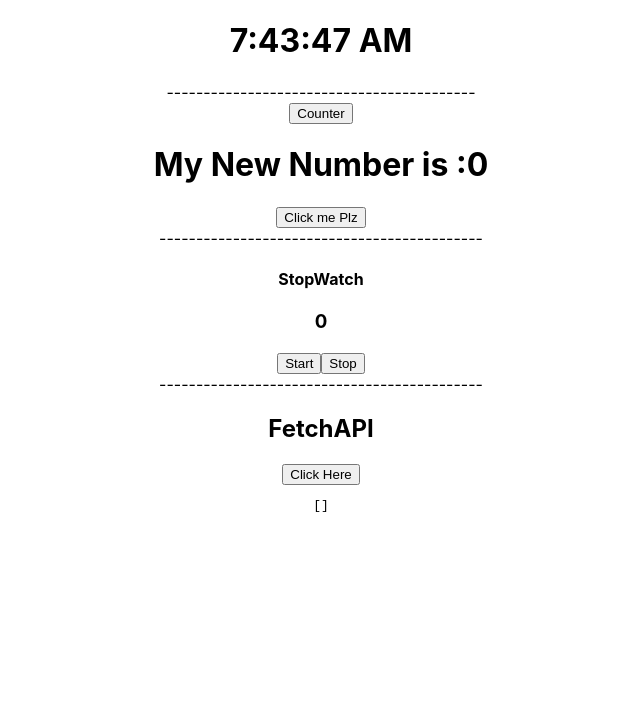
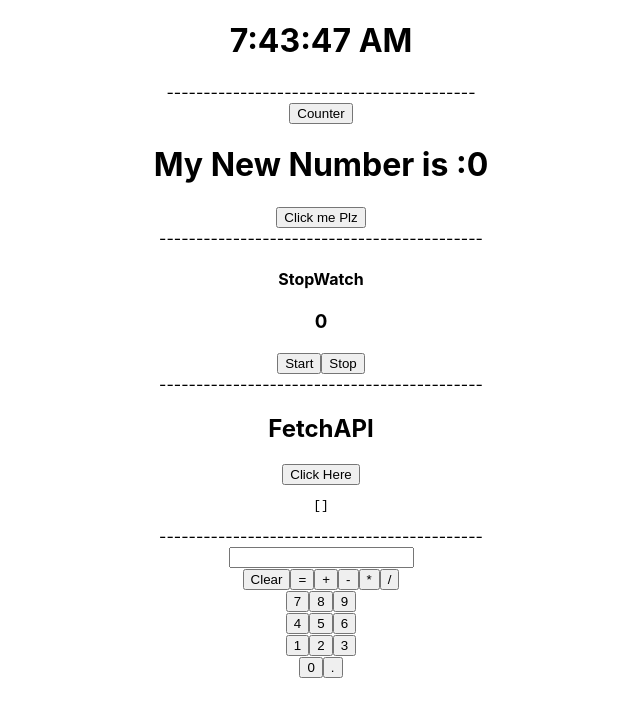
Before and after one commit to 641krishna/My_Practice, a React (Create React App) app in the folder React_js/Timer/digital_timer/: page / in a window 1280 px wide. Shown: the top 716 px of the page, without its empty margins (319-959 px from the left). Built offline with nearby package versions, Linux system fonts and the light colour scheme.

Commit message:
make it better

```diff
--- a/React_js/Timer/digital_timer/src/App.js
+++ b/React_js/Timer/digital_timer/src/App.js
@@ -4,17 +4,20 @@
 import Usememo from './Components/Usememo';
 import Stopwatch from './Components/Stopwatch';
 import FetchAPI from './Components/FetchAPI';
+import Calculator from './Components/Calculator';
 
 function App() {
   return (
     <div className="App">
       <Digital />
-     ------------------------------------------
+      ------------------------------------------
       <Usememo />
-     --------------------------------------------
-      <Stopwatch/>
       --------------------------------------------
-      <FetchAPI/>
+      <Stopwatch />
+      --------------------------------------------
+      <FetchAPI />
+      --------------------------------------------
+      <Calculator />
     </div>
   );
 }
--- /dev/null
+++ b/React_js/Timer/digital_timer/src/Components/Calculator.jsx
@@ -0,0 +1,48 @@
+import React, { useState } from "react";
+
+function Calculator() {
+  const [input, setInput] = useState("");
+
+  const handleInput = (event) => {
+    setInput(event.target.value);
+  };
+
+  const clearInput = () => {
+    setInput("");
+  };
+
+  const calculateResult = () => {
+    const result = eval(input);
+    setInput(result.toString());
+  };
+
+  return (
+    <div>
+      <input type="text" value={input} onChange={handleInput} />
+      <br />
+      <button onClick={clearInput}>Clear</button>
+      <button onClick={calculateResult}>=</button>
+      <button onClick={() => setInput(input + "+")}>+</button>
+      <button onClick={() => setInput(input + "-")}>-</button>
+      <button onClick={() => setInput(input + "*")}>*</button>
+      <button onClick={() => setInput(input + "/")}>/</button>
+      <br />
+      <button onClick={() => setInput(input + "7")}>7</button>
+      <button onClick={() => setInput(input + "8")}>8</button>
+      <button onClick={() => setInput(input + "9")}>9</button>
+      <br />
+      <button onClick={() => setInput(input + "4")}>4</button>
+      <button onClick={() => setInput(input + "5")}>5</button>
+      <button onClick={() => setInput(input + "6")}>6</button>
+      <br />
+      <button onClick={() => setInput(input + "1")}>1</button>
+      <button onClick={() => setInput(input + "2")}>2</button>
+      <button onClick={() => setInput(input + "3")}>3</button>
+      <br />
+      <button onClick={() => setInput(input + "0")}>0</button>
+      <button onClick={() => setInput(input + ".")}>.</button>
+    </div>
+  );
+}
+
+export default Calculator;
```
